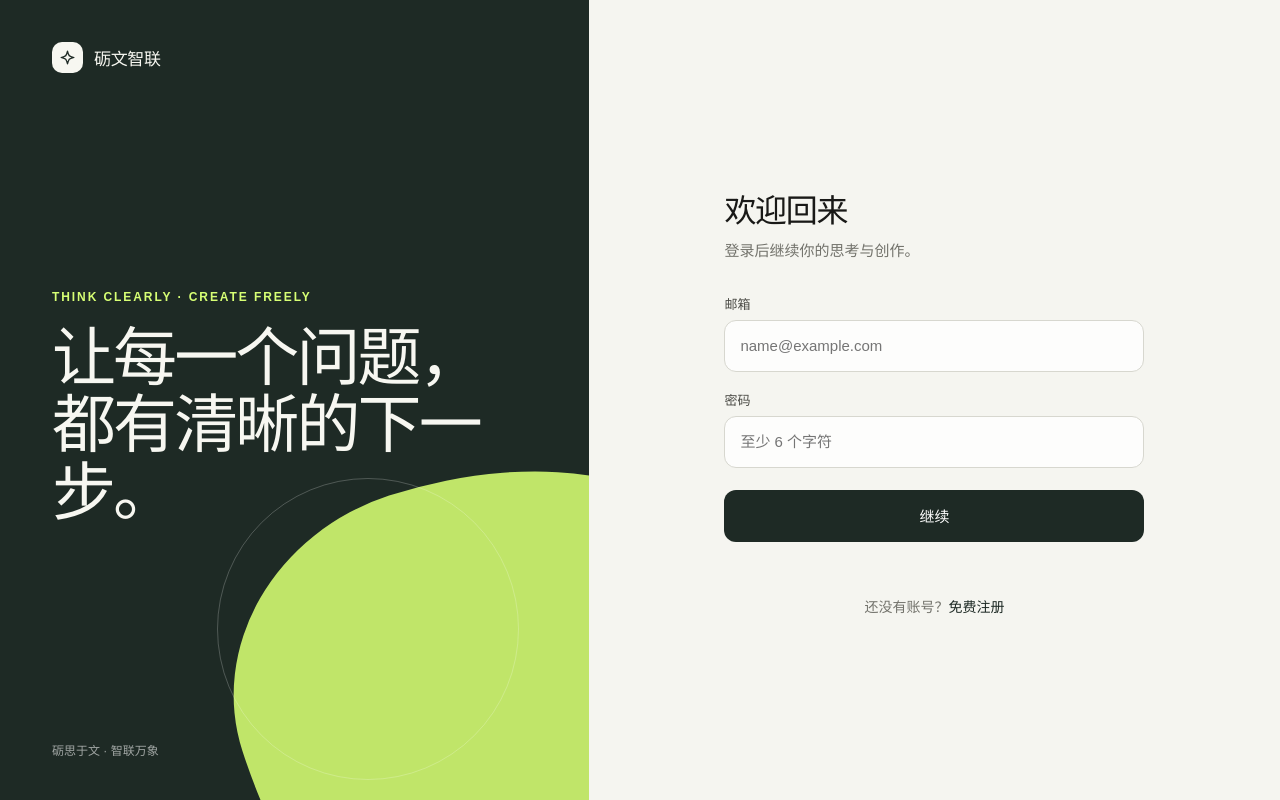
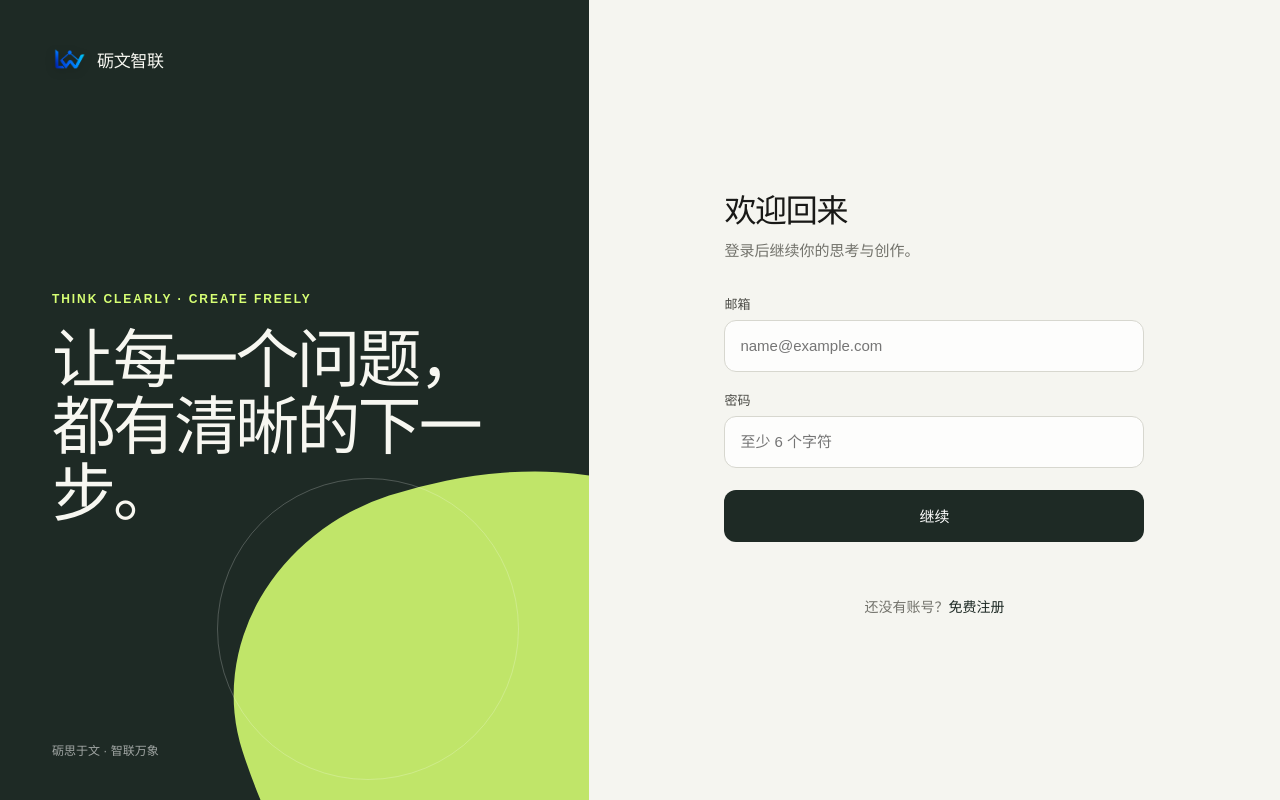
Before and after one commit to masterbytue/GPT-XZX, a Vue app in the folder frontend/: page /login in a window 1280 px wide. Built offline with nearby package versions, Linux system fonts and the light colour scheme; no server answers.

Commit message:
feat: apply Liwen Intellink brand logo

```diff
--- a/frontend/index.html
+++ b/frontend/index.html
@@ -6,7 +6,7 @@
     <meta name="theme-color" content="#1e2a25" />
     <meta name="application-name" content="砺文智联" />
     <meta name="description" content="砺文智联 — 简洁、专注的智能对话工作台" />
-    <link rel="icon" type="image/svg+xml" href="/favicon.svg" />
+    <link rel="icon" type="image/png" href="/liwen-mark.png" />
     <title>砺文智联</title>
   </head>
   <body>
--- a/frontend/src/style.css
+++ b/frontend/src/style.css
@@ -58,7 +58,7 @@ svg { display: block; width: 1em; height: 1em; }
 }
 .login-brand, .login-statement, .login-credit { position: relative; z-index: 1; }
 .login-brand { display: flex; align-items: center; gap: 11px; font-size: 17px; font-weight: 700; letter-spacing: -.02em; }
-.login-brand .brand-mark { background: #f7f7f1; color: #1e2a25; }
+.login-brand .brand-mark { filter: drop-shadow(0 2px 5px rgba(0, 0, 0, .18)); }
 .login-statement { max-width: 620px; margin: auto 0; padding: 80px 0; }
 .login-statement p { margin: 0 0 18px; color: #d7ff74; font-size: 12px; font-weight: 700; letter-spacing: .16em; text-transform: uppercase; }
 .login-statement h2 { margin: 0; font-family: Georgia, "Songti SC", serif; font-size: clamp(42px, 5vw, 74px); font-weight: 400; line-height: 1.05; letter-spacing: -.045em; }
@@ -190,12 +190,10 @@ svg { display: block; width: 1em; height: 1em; }
 .brand-mark, .welcome-mark {
   display: grid;
   place-items: center;
-  color: #f5f7f2;
-  background: #1e2a25;
+  background: transparent;
 }
-.brand-mark { width: 31px; height: 31px; flex: 0 0 31px; border-radius: 10px; }
-.brand-mark svg { width: 17px; height: 17px; }
-.is-dark .brand-mark { background: var(--accent-soft); color: #1a211d; }
+.brand-mark { width: 34px; height: 34px; flex: 0 0 34px; }
+.brand-mark img, .welcome-mark img { width: 100%; height: 100%; display: block; object-fit: contain; }
 .sidebar-actions { padding: 6px 10px 8px; }
 .sidebar-actions > button, .search-box {
   width: 100%;
@@ -260,8 +258,7 @@ svg { display: block; width: 1em; height: 1em; }
 
 .welcome { min-height: 100%; display: grid; place-items: center; padding: 48px 24px 30px; }
 .welcome-inner { width: min(100%, 780px); text-align: center; animation: welcome-in .46s ease both; }
-.welcome-mark { width: 52px; height: 52px; margin: 0 auto 21px; border-radius: 17px; box-shadow: 0 10px 30px rgba(30,42,37,.16); }
-.welcome-mark svg { width: 27px; height: 27px; }
+.welcome-mark { width: 68px; height: 68px; margin: 0 auto 19px; filter: drop-shadow(0 8px 18px rgba(0, 94, 210, .18)); }
 .eyebrow { margin: 0 0 10px; color: #6e8d29; font-size: 11px; font-weight: 800; letter-spacing: .14em; text-transform: uppercase; }
 .is-dark .eyebrow { color: var(--accent-soft); }
 .welcome h1 { margin: 0; font-family: Georgia, "Songti SC", serif; color: var(--ink); font-size: clamp(30px, 4vw, 44px); font-weight: 400; line-height: 1.15; letter-spacing: -.04em; }
@@ -385,12 +382,12 @@ svg { display: block; width: 1em; height: 1em; }
   .login-panel { display: none; }
   .login-form-side { min-height: 100%; padding: 28px 22px; }
   .login-card .mobile-brand { display: flex; align-items: center; gap: 10px; margin-bottom: 72px; color: #1e2a25; font-size: 15px; font-weight: 700; }
-  .login-card .mobile-brand .brand-mark { color: #fff; background: #1e2a25; }
+  .login-card .mobile-brand .brand-mark { filter: none; }
   .login-card h1 { font-size: 28px; }
   .prompt-grid { grid-template-columns: 1fr; gap: 8px; }
   .prompt-grid button { min-height: 68px; }
   .prompt-grid button:nth-child(n+4) { display: none; }
-  .welcome-mark { width: 46px; height: 46px; border-radius: 15px; }
+  .welcome-mark { width: 58px; height: 58px; }
   .welcome h1 { font-size: 29px; }
   .welcome-copy { font-size: 13px; }
   .message-content { font-size: 14.5px; }
--- a/frontend/src/views/Chat.vue
+++ b/frontend/src/views/Chat.vue
@@ -5,7 +5,7 @@
     <aside class="sidebar" :class="{ open: sidebarOpen }">
       <div class="sidebar-topbar">
         <button class="brand-button" type="button" aria-label="砺文智联首页" @click="startNew">
-          <span class="brand-mark"><AppIcon name="spark" /></span><span>砺文智联</span>
+          <span class="brand-mark"><img src="/liwen-mark.png" alt="" /></span><span>砺文智联</span>
         </button>
         <button class="icon-button sidebar-toggle" type="button" title="收起侧边栏" @click="sidebarOpen = false"><AppIcon name="panel" /></button>
       </div>
@@ -65,7 +65,7 @@
       <div ref="scrollEl" class="messages" @scroll="handleScroll" @click="handleMessageClick">
         <section v-if="chat.messages.length === 0" class="welcome">
           <div class="welcome-inner">
-            <div class="welcome-mark"><AppIcon name="spark" /></div>
+            <div class="welcome-mark"><img src="/liwen-mark.png" alt="砺文智联" /></div>
             <p class="eyebrow">你的智能工作台</p>
             <h1>{{ greeting }}，{{ userName }}</h1>
             <p class="welcome-copy">把问题、想法或文件交给我，我们一起把它变成清晰的答案。</p>
--- a/frontend/src/views/Login.vue
+++ b/frontend/src/views/Login.vue
@@ -1,7 +1,7 @@
 <template>
   <main class="login-wrap">
     <section class="login-panel" aria-label="产品介绍">
-      <div class="login-brand"><span class="brand-mark"><AppIcon name="spark" /></span><span>砺文智联</span></div>
+      <div class="login-brand"><span class="brand-mark"><img src="/liwen-mark.png" alt="" /></span><span>砺文智联</span></div>
       <div class="login-statement">
         <p>Think clearly · Create freely</p>
         <h2>让每一个问题，<br />都有清晰的下一步。</h2>
@@ -11,7 +11,7 @@
 
     <section class="login-form-side">
       <div class="login-card">
-        <div class="mobile-brand"><span class="brand-mark"><AppIcon name="spark" /></span><span>砺文智联</span></div>
+        <div class="mobile-brand"><span class="brand-mark"><img src="/liwen-mark.png" alt="" /></span><span>砺文智联</span></div>
         <h1>{{ mode === 'login' ? '欢迎回来' : '创建你的账号' }}</h1>
         <p class="sub">{{ mode === 'login' ? '登录后继续你的思考与创作。' : '几秒钟即可开启新的智能工作区。' }}</p>
         <form @submit.prevent="submit">
@@ -48,7 +48,6 @@
 <script setup>
 import { ref } from 'vue';
 import { useRouter } from 'vue-router';
-import AppIcon from '../components/AppIcon.vue';
 import { apiPost } from '../api';
 import { useAuthStore } from '../stores/auth';
 
```
Also changed, not shown: frontend/public/favicon.svg (deleted), frontend/public/liwen-mark.png (added).
